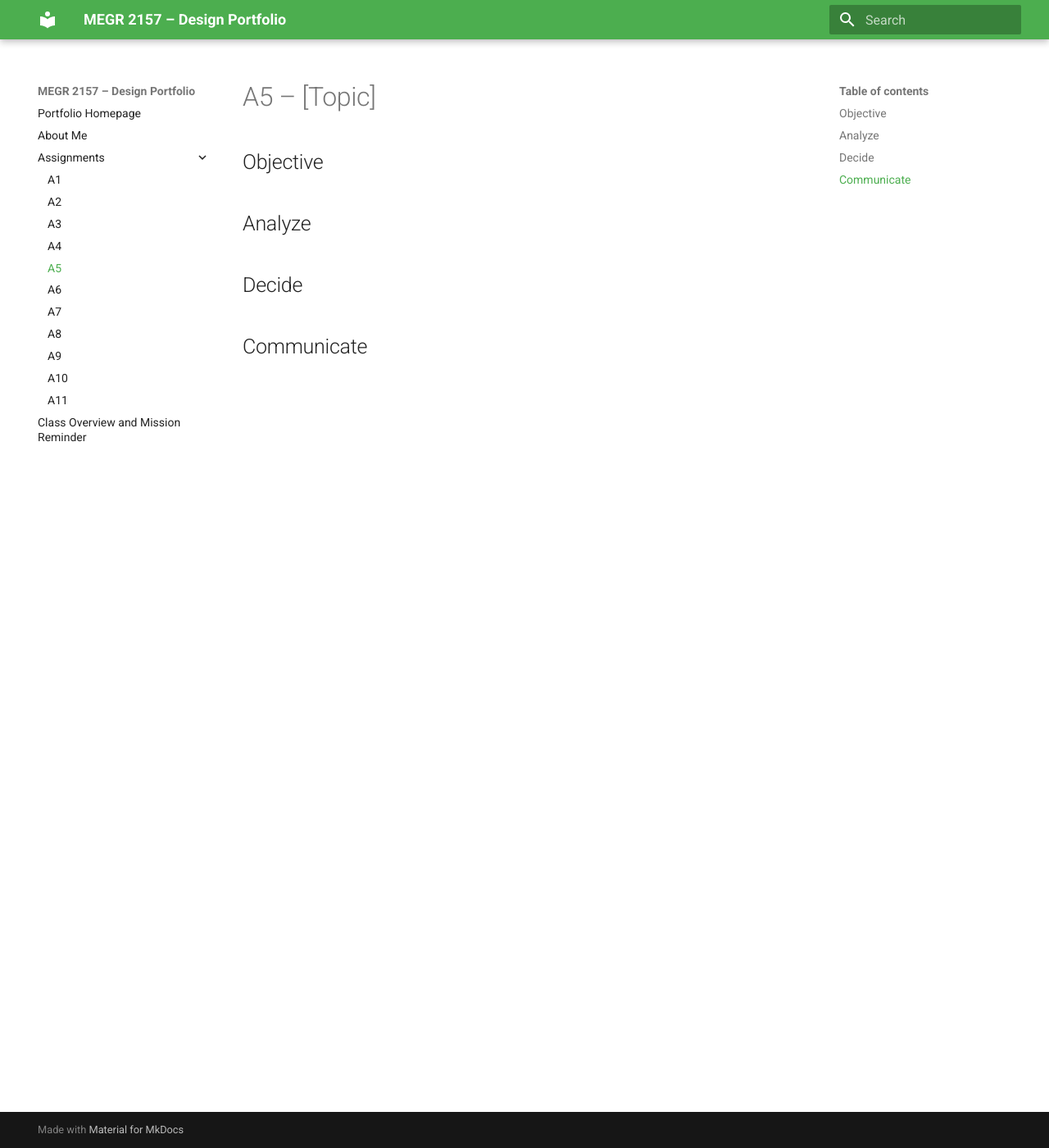
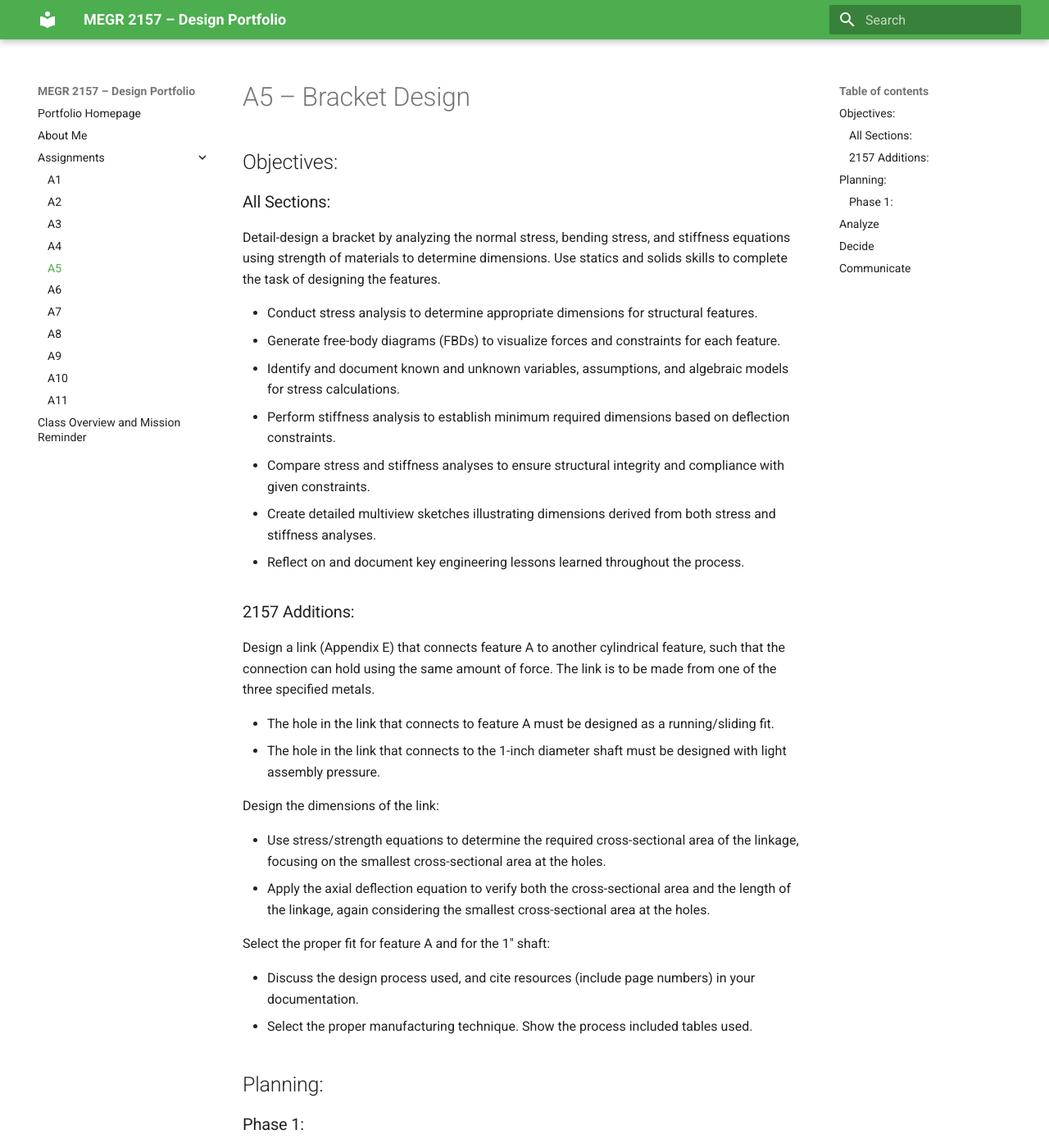
Before and after one commit to Mlikhtenbaum/-megr-2157-design-portfolio, an MkDocs documentation site: the page built from docs/assignments/A05/index.md, in a window 1280 px wide and 1400 px high. Shown: the whole window at 82% size. Built offline with MkDocs 1.6.1 and Material for MkDocs 9.7.7, drawn with Linux system fonts in a browser that asks for light colours; some of the changed text lies outside the part shown.

Commit message:
Revise A5 assignment with detailed design objectives
Updated the assignment document for A5 to include detailed objectives, planning phases, and specific design requirements for the bracket project.

```diff
--- a/docs/assignments/A05/index.md
+++ b/docs/assignments/A05/index.md
@@ -1,6 +1,42 @@
-# A5 – [Topic]
+# A5 – Bracket Design
 
-## Objective
+## Objectives:
+
+### All Sections:
+
+Detail-design a bracket by analyzing the normal stress, bending stress, and stiffness equations using strength of materials to determine dimensions. Use statics and solids skills to complete the task of designing the features.
+
+- Conduct stress analysis to determine appropriate dimensions for structural features.
+- Generate free-body diagrams (FBDs) to visualize forces and constraints for each feature.
+- Identify and document known and unknown variables, assumptions, and algebraic models for stress calculations.
+- Perform stiffness analysis to establish minimum required dimensions based on deflection constraints.
+- Compare stress and stiffness analyses to ensure structural integrity and compliance with given constraints.
+- Create detailed multiview sketches illustrating dimensions derived from both stress and stiffness analyses.
+- Reflect on and document key engineering lessons learned throughout the process.
+
+### 2157 Additions:
+
+Design a link (Appendix E) that connects feature A to another cylindrical feature, such that the connection can hold using the same amount of force. The link is to be made from one of the three specified metals.
+
+- The hole in the link that connects to feature A must be designed as a running/sliding fit.
+- The hole in the link that connects to the 1-inch diameter shaft must be designed with light assembly pressure.
+
+Design the dimensions of the link:
+
+- Use stress/strength equations to determine the required cross-sectional area of the linkage, focusing on the smallest cross-sectional area at the holes.
+- Apply the axial deflection equation to verify both the cross-sectional area and the length of the linkage, again considering the smallest cross-sectional area at the holes.
+
+Select the proper fit for feature A and for the 1" shaft:
+
+- Discuss the design process used, and cite resources (include page numbers) in your documentation.
+- Select the proper manufacturing technique. Show the process included tables used.
+
+## Planning:
+
+### Phase 1:
+
+The first step of this project is understanding exactly what objects and forces are relevant to consider when designing the dimensions of the bracket shaft. A polyester strap will wrap around the shaft area of the bracket and pull down with a force of 2F. This means that the shaft must be long enough to support the full width of the strap, and strong enough to resist the deflection and stress caused by the applied force.
+
 
 
 ## Analyze
@@ -8,5 +44,9 @@
 
 ## Decide
 
+One of the first decisions I made after reading the assignment instructions was to design a perfectly symmetrical bracket and assume that no failure will occur due to direct shear stress. These considerations will simplify the design and its associated calculations.
+
+The second decision I made was to design my bracket entirely using Steel (ASTM A36). I chose this design for a few reasons. First, steel is strong, and using it will allow my design to be slightly smaller than one made of aluminum (when considering stress). Secondly, steel is relatively cheap and will keep the manufacturing price low. Third, using one material throughout the design simplifies the calculations needed to determine press-fit dimensions.
+
 
 ## Communicate
```
